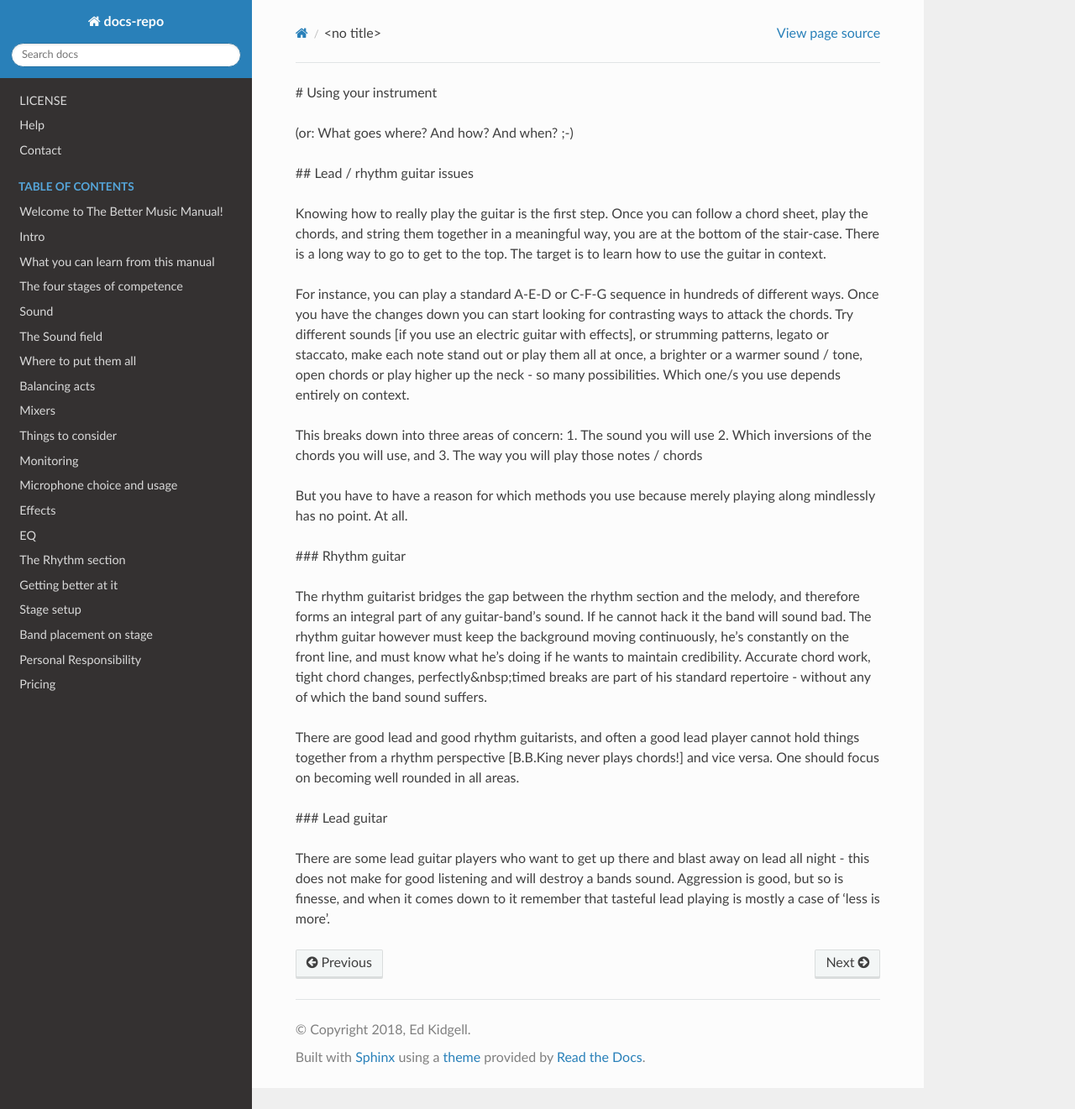
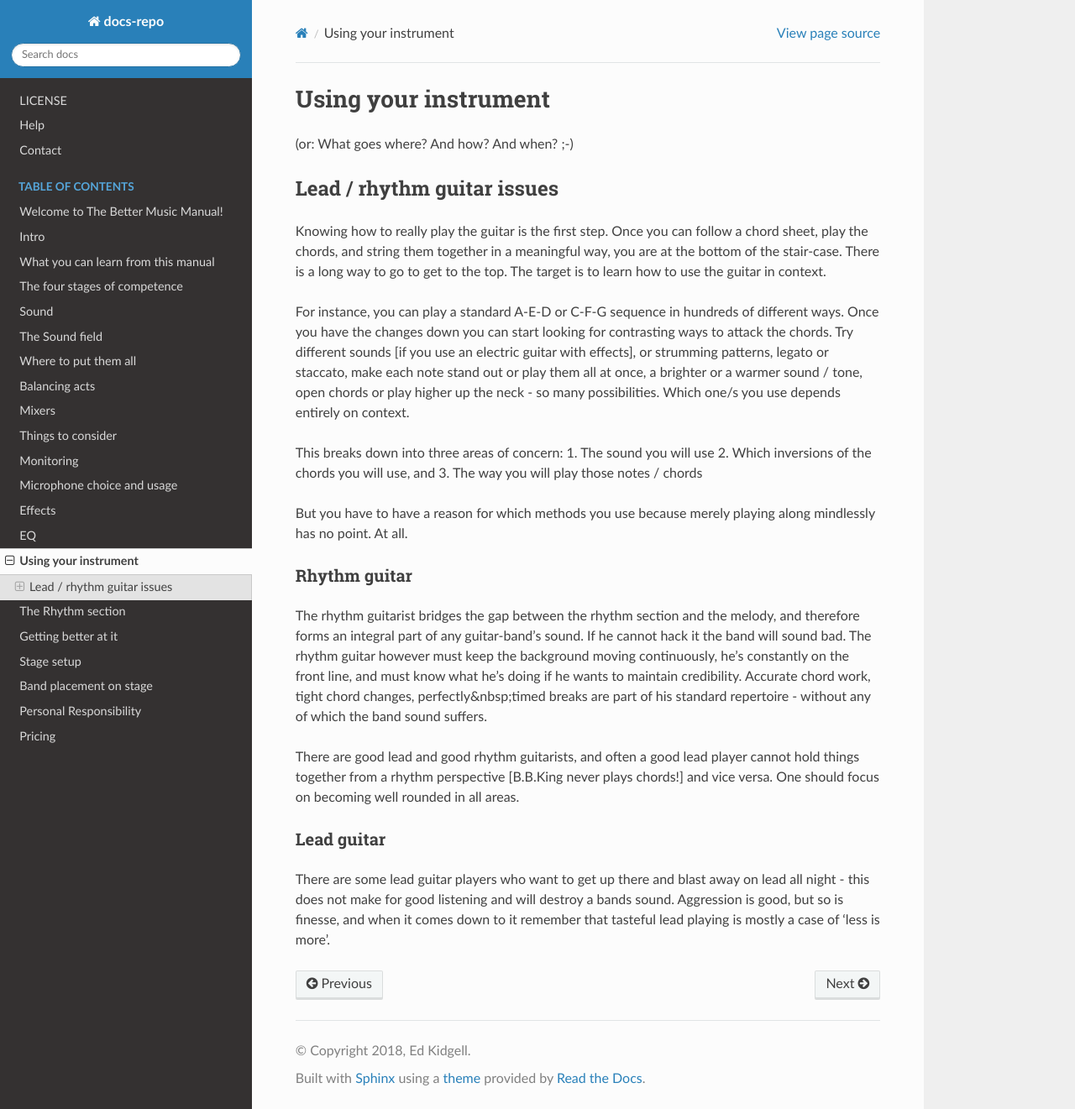
Before and after one commit to flakjakk/docs-repo, a Sphinx documentation site: the page built from docs/source/instrument_issues.rst, in a window 1280 px wide and 1321 px high. Shown: the whole window at 84% size. Built offline with Sphinx 7.4.7 and the Read the Docs theme 2.0.0, drawn with Linux system fonts in a browser that asks for light colours.

Commit message:
Convert to rst

```diff
--- a/docs/source/instrument_issues.rst
+++ b/docs/source/instrument_issues.rst
@@ -1,8 +1,10 @@
-# Using your instrument
+Using your instrument
+*********************
 
 (or: What goes where? And how? And when? ;-)
 
-## Lead / rhythm guitar issues
+Lead / rhythm guitar issues
+###########################
 
 Knowing how to really play the guitar is the first step. Once you can follow a chord sheet, play the chords, and string them together in a meaningful way, you are at the bottom of the stair-case. There is a long way to go to get to the top. The target is to learn how to use the guitar in context.
 
@@ -15,12 +17,14 @@ This breaks down into three areas of concern:
 
 But you have to have a reason for which methods you use because merely playing along mindlessly has no point. At all.
 
-### Rhythm guitar
+Rhythm guitar
+=============
 
 The rhythm guitarist bridges the gap between the rhythm section and the melody, and therefore forms an integral part of any guitar-band's sound. If he cannot hack it the band will sound bad. The rhythm guitar however must keep the background moving continuously, he's constantly on the front line, and must know what he's doing if he wants to maintain credibility. Accurate chord work, tight chord changes, perfectly&nbsp;timed breaks are part of his standard repertoire - without any of which the band sound suffers.
 
 There are good lead and good rhythm guitarists, and often a good lead player cannot hold things together from a rhythm perspective [B.B.King never plays chords!] and vice versa. One should focus on becoming well rounded in all areas.
 
-### Lead guitar
+Lead guitar
+===========
 
 There are some lead guitar players who want to get up there and blast away on lead all night - this does not make for good listening and will destroy a bands sound. Aggression is good, but so is finesse, and when it comes down to it remember that tasteful lead playing is mostly a case of 'less is more'.
```
